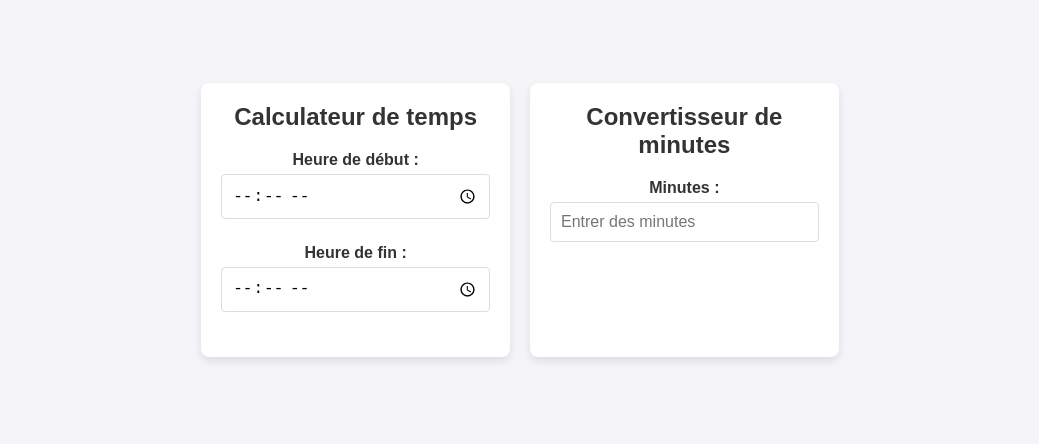
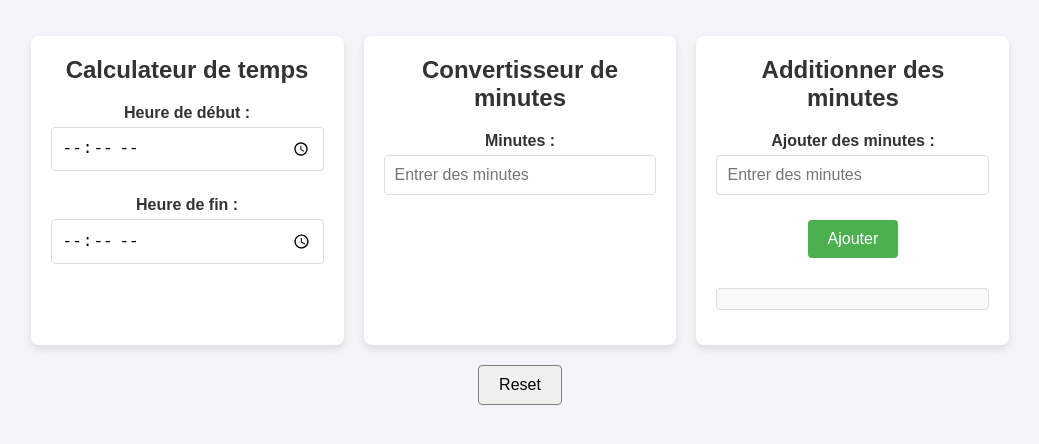
Before and after one commit to ShayReichert/timer-calculator, a plain HTML site: page index.html in a window 1280 px wide. Shown: the part 180-624 px from the top of the page, without its empty margins (120-1159 px from the left). Drawn offline with Linux system fonts and the light colour scheme.

Commit message:
Add minutes and reset

```diff
--- a/index.html
+++ b/index.html
@@ -38,6 +38,27 @@
         <p id="conversionResultat"></p>
         <p id="workDaysResultat"></p>
       </div>
+
+      <!-- Troisième outil : Additionner plusieurs valeurs en minutes -->
+      <div class="container">
+        <h1>Additionner des minutes</h1>
+
+        <div class="form-group">
+          <label for="additionalMinutes">Ajouter des minutes :</label>
+          <input type="number" id="additionalMinutes" placeholder="Entrer des minutes" />
+        </div>
+
+        <button id="addMinutesButton">Ajouter</button>
+
+        <ul id="minutesList"></ul>
+
+        <p id="totalAddedMinutesResult"></p>
+      </div>
+    </div>
+
+    <!-- Bouton de réinitialisation -->
+    <div class="reset-container">
+      <button onclick="resetFields()">Reset</button>
     </div>
 
     <script src="script.js"></script>
--- a/script.js
+++ b/script.js
@@ -1,5 +1,6 @@
 let timeCalculationTimeout;
 let minutesConversionTimeout;
+let totalAddedMinutes = 0;
 
 // Fonction pour calculer le temps écoulé entre deux horaires
 function calculerTemps() {
@@ -31,7 +32,6 @@ function convertirMinutes() {
     const hours = Math.floor(minutes / 60);
     const remainingMinutes = minutes % 60;
 
-    // Conversion en jours de travail (7 heures par jour)
     const hoursInWorkDay = 7;
     const workDays = Math.floor(hours / hoursInWorkDay);
     const remainingHoursForWorkDay = hours % hoursInWorkDay;
@@ -42,6 +42,48 @@ function convertirMinutes() {
     document.getElementById("conversionResultat").textContent = "";
     document.getElementById("workDaysResultat").textContent = "";
   }
+}
+
+// Fonction pour additionner plusieurs valeurs en minutes
+function addMinutes() {
+  const additionalMinutes = parseInt(document.getElementById("additionalMinutes").value, 10);
+
+  if (!isNaN(additionalMinutes)) {
+    totalAddedMinutes += additionalMinutes;
+
+    const li = document.createElement("li");
+    li.textContent = `${additionalMinutes} minutes ajoutées`;
+    document.getElementById("minutesList").appendChild(li);
+
+    displayTotalAddedMinutes();
+
+    document.getElementById("additionalMinutes").value = "";
+  }
+}
+
+// Fonction pour afficher le total des minutes ajoutées en heures et minutes
+function displayTotalAddedMinutes() {
+  const hours = Math.floor(totalAddedMinutes / 60);
+  const minutes = totalAddedMinutes % 60;
+
+  document.getElementById("totalAddedMinutesResult").textContent = `Total : ${hours}h ${minutes}min (${totalAddedMinutes} minutes)`;
+}
+
+// Fonction pour réinitialiser les champs et les résultats
+function resetFields() {
+  document.getElementById("startTime").value = "";
+  document.getElementById("endTime").value = "";
+  document.getElementById("minutes").value = "";
+  document.getElementById("additionalMinutes").value = "";
+  document.getElementById("minutesList").innerHTML = "";
+
+  document.getElementById("resultat").textContent = "";
+  document.getElementById("totalMinutes").textContent = "";
+  document.getElementById("conversionResultat").textContent = "";
+  document.getElementById("workDaysResultat").textContent = "";
+  document.getElementById("totalAddedMinutesResult").textContent = "";
+
+  totalAddedMinutes = 0;
 }
 
 // Déclenchement automatique avec une latence lors de la modification des heures
@@ -60,3 +102,11 @@ document.getElementById("minutes").addEventListener("input", () => {
   clearTimeout(minutesConversionTimeout);
   minutesConversionTimeout = setTimeout(convertirMinutes, 500);
 });
+
+// Ajout d'un écouteur d'événement pour additionner les minutes
+document.getElementById("addMinutesButton").addEventListener("click", addMinutes);
+
+// Vider le champ quand on clique dedans
+document.getElementById("additionalMinutes").addEventListener("focus", function () {
+  document.getElementById("additionalMinutes").value = "";
+});
--- a/styles.css
+++ b/styles.css
@@ -1,3 +1,4 @@
+/* Style général */
 * {
   box-sizing: border-box;
   margin: 0;
@@ -8,6 +9,7 @@ body {
   font-family: "Arial", sans-serif;
   background-color: #f4f4f9;
   display: flex;
+  flex-direction: column;
   justify-content: center;
   align-items: center;
   height: 100vh;
@@ -15,7 +17,7 @@ body {
 
 .wrapper {
   display: flex;
-  gap: 20px; /* Espace entre les deux conteneurs */
+  gap: 20px; /* Espace entre les conteneurs */
 }
 
 .container {
@@ -60,3 +62,64 @@ p {
   font-size: 18px;
   color: #333;
 }
+
+/* Style du bouton Ajouter */
+#addMinutesButton {
+  background-color: #4caf50;
+  color: white;
+  border: none;
+  padding: 10px 20px;
+  border-radius: 4px;
+  cursor: pointer;
+  font-size: 16px;
+  margin-bottom: 15px;
+}
+
+#addMinutesButton:hover {
+  background-color: #45a049;
+}
+
+/* Style de la liste des minutes */
+#minutesList {
+  list-style-type: none;
+  padding-left: 0;
+  margin-top: 15px;
+  text-align: left;
+  max-height: 150px;
+  overflow-y: auto;
+  border: 1px solid #ddd;
+  border-radius: 4px;
+  padding: 10px;
+  background-color: #f9f9f9;
+}
+
+#minutesList li {
+  padding: 8px;
+  border-bottom: 1px solid #ddd;
+  font-size: 16px;
+  color: #333;
+}
+
+#minutesList li:last-child {
+  border-bottom: none;
+}
+
+.reset-container {
+  text-align: center;
+  margin-top: 20px;
+}
+
+.reset-container button {
+  border: 1px solid grey;
+  color: black;
+  padding: 10px 20px;
+  border-radius: 4px;
+  cursor: pointer;
+  font-size: 16px;
+  transition: all 200ms;
+}
+
+.reset-container button:hover {
+  color: white;
+  background-color: #df4444;
+}
```
